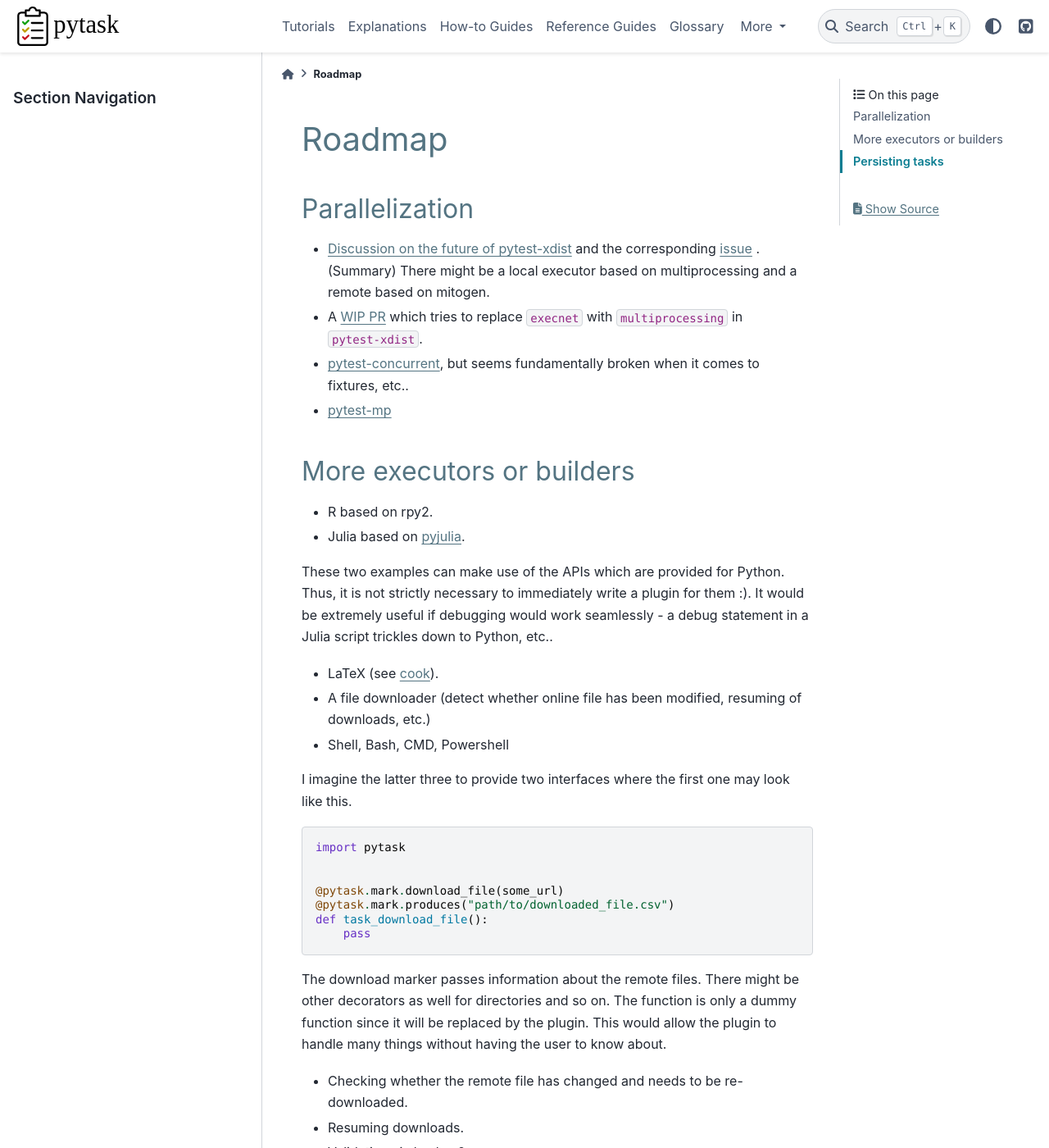
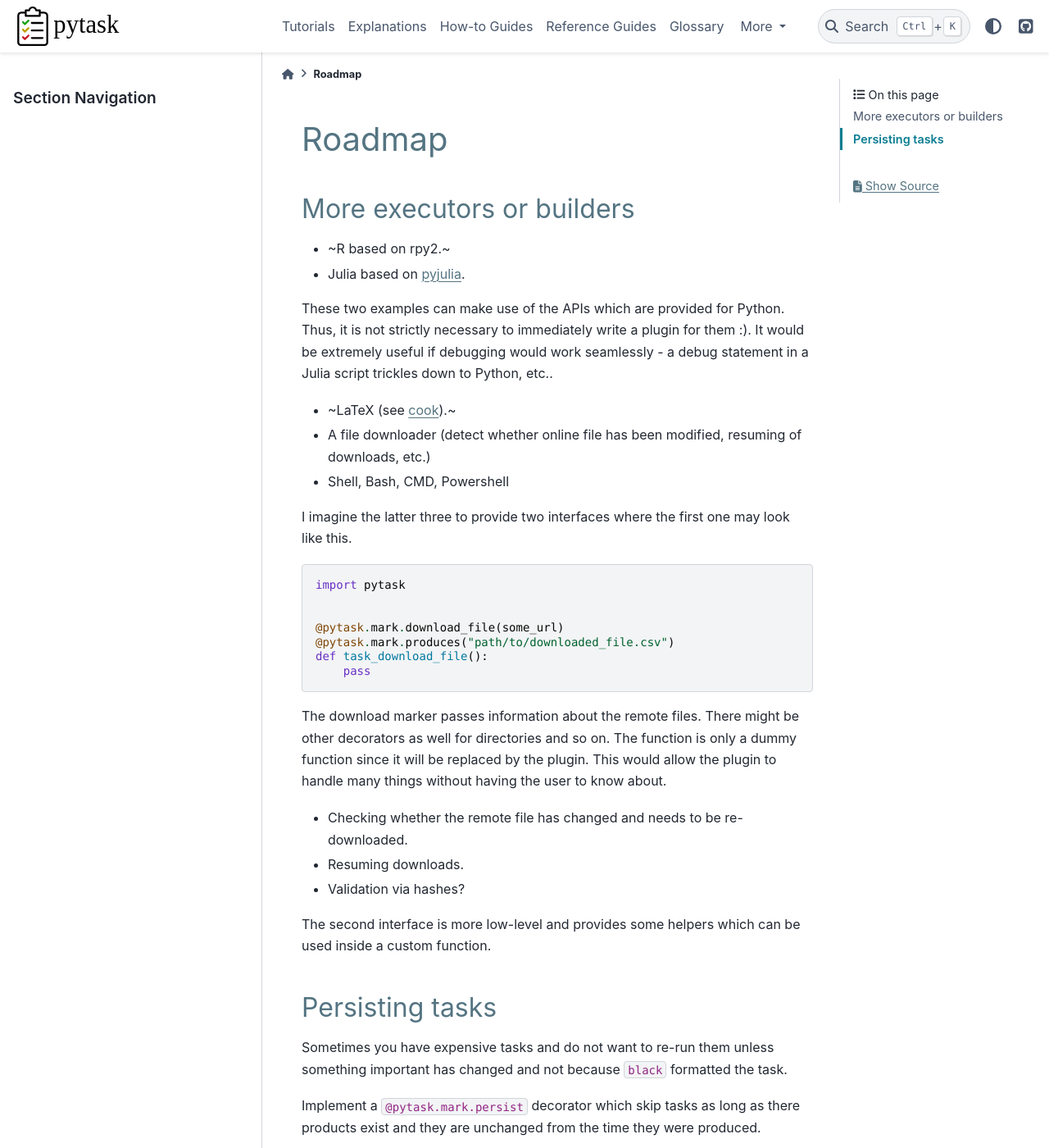
Before and after one commit to pytask-dev/pytask, a Sphinx documentation site: the page built from docs/roadmap.rst, in a window 1280 px wide and 1400 px high. Shown: the whole window at 82% size. Built offline with Sphinx 7.4.7 and the PyData theme 0.15.4, drawn with Linux system fonts in a browser that asks for light colours.

```diff
--- a/docs/index.rst
+++ b/docs/index.rst
@@ -52,7 +52,6 @@ The documentation has currently one of four planned parts.
                     </div>
                 </a>
             </div>
-            <!--
             <div class="col-lg-6 col-md-6 col-sm-6 col-xs-12 d-flex">
                 <a href="how_to_guides/index.html" id="index-link">
                     <div class="card text-center intro-card shadow">
@@ -69,6 +68,7 @@ The documentation has currently one of four planned parts.
                     </div>
                 </a>
             </div>
+            <!--
             <div class="col-lg-6 col-md-6 col-sm-6 col-xs-12 d-flex">
                 <a href="explanations/index.html" id="index-link">
                     <div class="card text-center intro-card shadow">
@@ -85,6 +85,7 @@ The documentation has currently one of four planned parts.
                     </div>
                 </a>
             </div>
+            -->
             <div class="col-lg-6 col-md-6 col-sm-6 col-xs-12 d-flex">
                 <a href="reference_guides/index.html" id="index-link">
                     <div class="card text-center intro-card shadow">
@@ -102,7 +103,6 @@ The documentation has currently one of four planned parts.
                     </div>
                  </a>
             </div>
-            -->
         </div>
     </div>
 
--- /dev/null
+++ b/docs/reference_guides/hookspecs.rst
@@ -0,0 +1,5 @@
+Hook Specifications
+===================
+
+.. automodule:: pytask.hookspecs
+   :members:
--- a/docs/roadmap.rst
+++ b/docs/roadmap.rst
@@ -1,28 +1,10 @@
 Roadmap
 =======
-
-Parallelization
----------------
-
-* `Discussion on the future of pytest-xdist <https://www.mail-archive.com/
-  search?l=pytest-dev@python.org&q=subject:%22%5C%5Bpytest%5C-dev%5C%5D+Future+of+
-  pytest%5C-xdist%5C%2Fexecnet%5C%3F%22&o=newest&f=1>`_ and the corresponding `issue
-  <https://github.com/pytest-dev/pytest-xdist/issues/302>`_ . (Summary) There might be a
-  local executor based on multiprocessing and a remote based on mitogen.
-
-* A `WIP PR <https://github.com/pytest-dev/pytest-xdist/pull/479>`_ which tries to
-  replace ``execnet`` with ``multiprocessing`` in ``pytest-xdist``.
-
-* `pytest-concurrent <https://github.com/reverbc/pytest-concurrent>`_, but seems
-  fundamentally broken when it comes to fixtures, etc..
-
-* `pytest-mp <https://github.com/ansible/pytest-mp>`_
-
 
 More executors or builders
 --------------------------
 
-* R based on rpy2.
+* ~R based on rpy2.~
 
 * Julia based on `pyjulia <https://github.com/JuliaPy/pyjulia>`_.
 
@@ -31,7 +13,7 @@ is not strictly necessary to immediately write a plugin for them :). It would be
 extremely useful if debugging would work seamlessly - a debug statement in a Julia
 script trickles down to Python, etc..
 
-* LaTeX (see `cook <https://github.com/jachris/cook/blob/master/cook/latex.py>`_).
+* ~LaTeX (see `cook <https://github.com/jachris/cook/blob/master/cook/latex.py>`_).~
 
 * A file downloader (detect whether online file has been modified, resuming of
   downloads, etc.)
@@ -70,8 +52,8 @@ Persisting tasks
 Sometimes you have expensive tasks and do not want to re-run them unless something
 important has changed and not because ``black`` formatted the task.
 
-Implement a ``pytask.mark.persist`` decorator which skip tasks as long as there products
-exist and they are unchanged from the time they were produced.
+Implement a ``@pytask.mark.persist`` decorator which skip tasks as long as there
+products exist and they are unchanged from the time they were produced.
 
 It is similar to the skip decorator, but the skip decorator will also skip all following
 tasks.
```
Also changed, not shown: docs/how_to_guides/how_to_write_a_plugin.rst (added, +80 -0 lines), docs/how_to_guides/index.rst (+6 -6 lines), docs/reference_guides/index.rst (+2 -6 lines), docs/reference_guides/pluggy.rst (added, +14 -0 lines).
